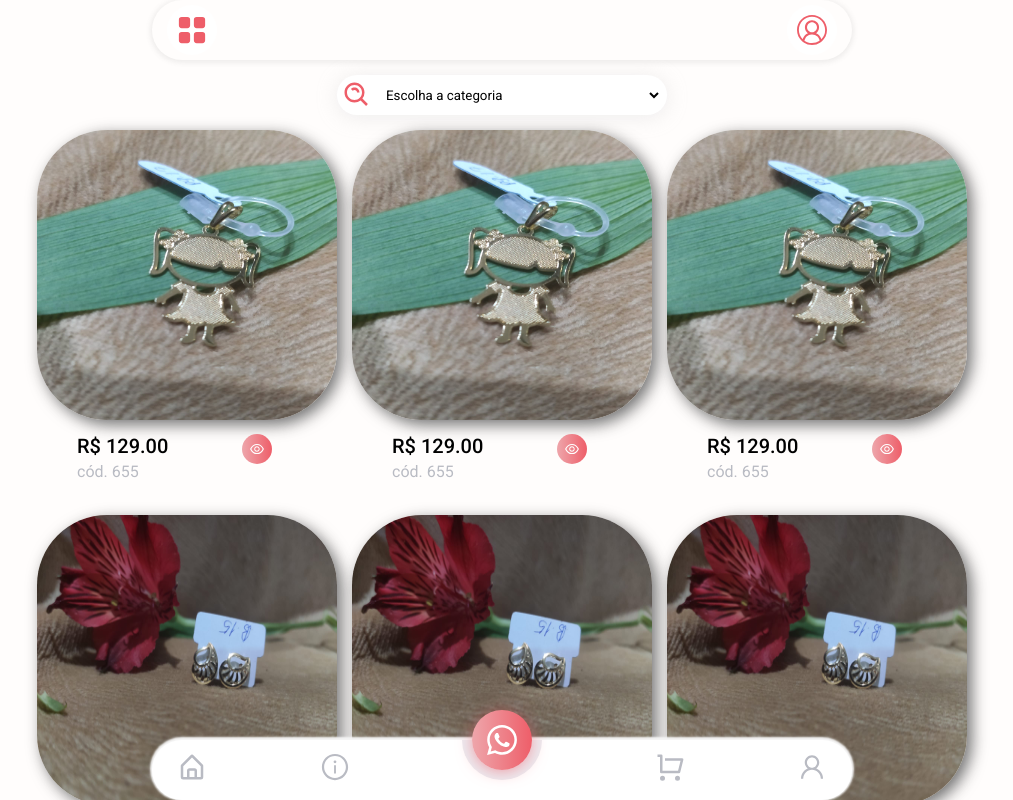
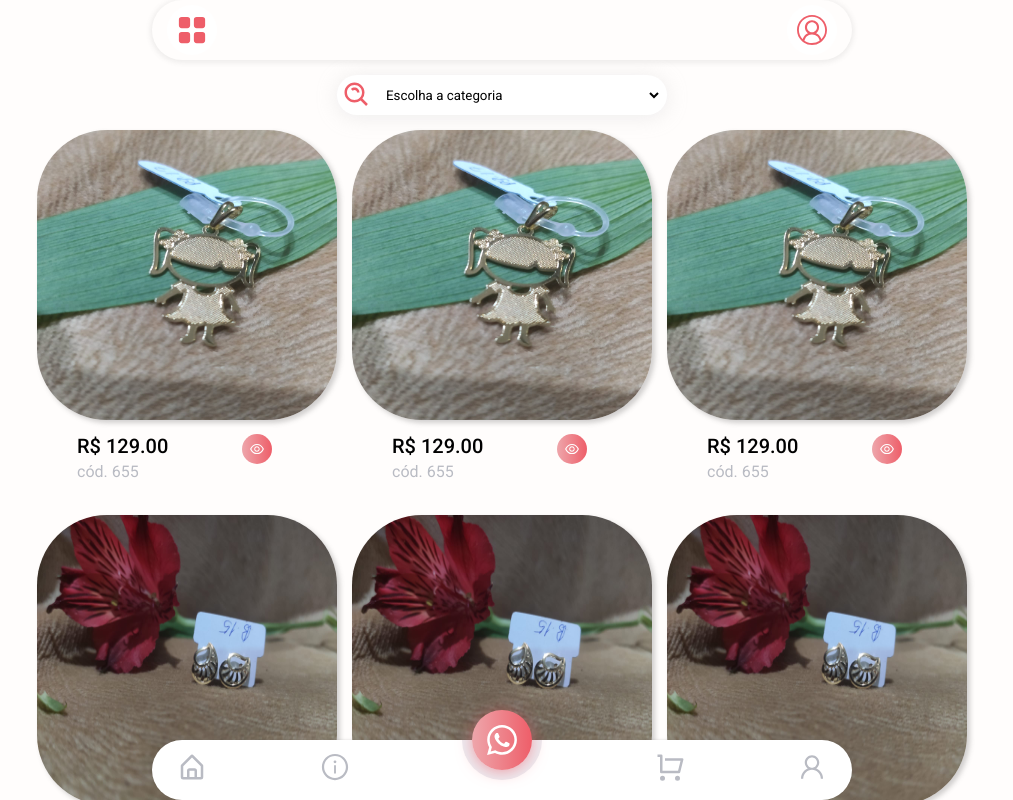
Before and after one commit to GabrielRezes/decca-store, a React (Vite) app: page / in a window 1280 px wide. Shown: the whole page, without its empty margins (138-1151 px from the left). Built offline with nearby package versions, Linux system fonts and the light colour scheme.

Commit message:
adding box shadow

```diff
--- a/src/components/Card/index.jsx
+++ b/src/components/Card/index.jsx
@@ -11,7 +11,7 @@ const Image = styled.img.attrs(props => {src: props.src})`
   height: 290px;
   width: 100%;
   border-radius: 70px;
-  box-shadow: 5px 5px 15px rgba(100, 100, 100, 0.9);
+  box-shadow: 3px 3px 5px rgba(100, 100, 100, 0.3);
 `;
 
 const Info = styled.div`
--- a/src/components/Navbar/index.jsx
+++ b/src/components/Navbar/index.jsx
@@ -21,7 +21,7 @@ const ContainerNav = styled.nav`
   height: 60px;
   border-radius: 30px;
   background: #fff;
-  box-shadow: 0px -1px 2px 2px rgba(245, 245, 245, 1);
+  box-shadow: 0px -1px 2px  rgba(100, 100, 100, 0.1);
 
   a {
     font-size: 30px;
```
